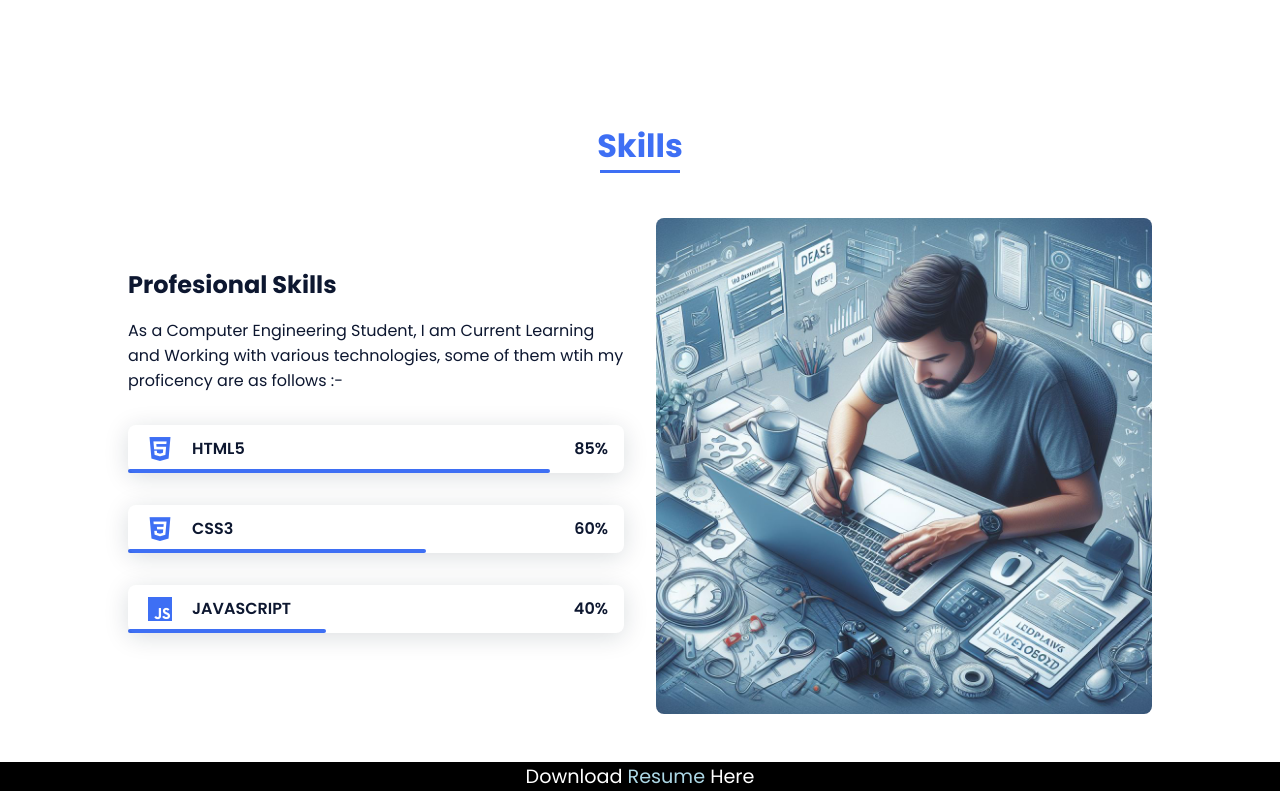
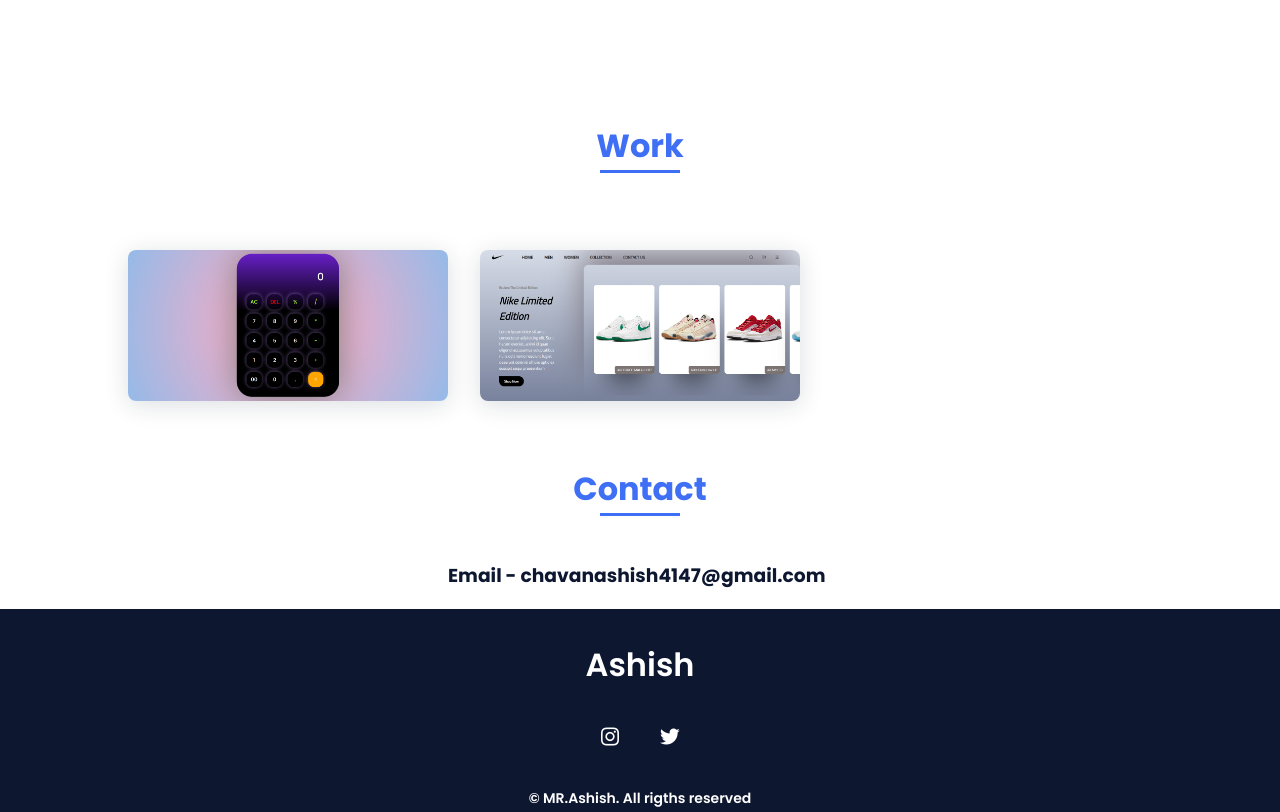
Before and after one commit to MrAsh1/portfolio, a plain HTML site: page index.html in a window 1280 px wide. Shown: the part 1260-2072 px from the top of the page. Drawn offline with nearby package versions, Linux system fonts and the light colour scheme.

Commit message:
Update index.html

```diff
--- a/index.html
+++ b/index.html
@@ -37,7 +37,7 @@
             <!-- HOME-->
             <section class="home bd-grid" id="home">
                 <div class="home__data">
-                    <h1 class="home__title">Hi,<br>I'am <span class="home__title-color">Ashish</span><br>Full-Stack Web Developer</h1>
+                    <h1 class="home__title">Hi,<br>I'am <span class="home__title-color">Ashish</span><br>Java Developer</h1>
 
                     <a href="#" class="button">Contact</a>
                 </div>
@@ -71,65 +71,11 @@
 
                     <div>
                         <h2 class="about__subtitle">I'am Ashish</h2>
-                        <p class="about__text">Hi, I'm Ashish Chavan, a 3rd year student of BE Computer Engineering. I'm passionate about web development and I'm always eager to learn new skills and technologies in this field</p>
+                        <p class="about__text">Hi, I'm Ashish Chavan, a 4th year student of BE Computer Engineering. I'm passionate about Java Development and I'm always eager to learn new skills and technologies in this field</p>
                     </div>
                 </div>
             </section>
 
-            <!-- SKILLS-->
-            <section class="skills section" id="skills">
-                <h2 class="section-title">Skills</h2>
-
-                <div class="skills__container bd-grid">
-                    <div>
-                        <h2 class="skills__subtitle">Profesional Skills</h2>
-                        <p class="skills__text">As a Computer Engineering Student, I am Current Learning and Working with various technologies, some of them wtih my proficency are as follows :- </p>
-                        <div class="skills__data">
-                            <div class="skills__names">
-                                <i class='bx bxl-html5 skills__icon'></i>
-                                <span class="skills__name">HTML5</span>
-                            </div>
-                            <div class="skills__bar skills__html">
-
-                            </div>
-                            <div>
-                                <span class="skills__percentage">85%</span>
-                            </div>
-                        </div>
-                        <div class="skills__data">
-                            <div class="skills__names">
-                                <i class='bx bxl-css3 skills__icon'></i>
-                                <span class="skills__name">CSS3</span>
-                            </div>
-                            <div class="skills__bar skills__css">
-
-                            </div>
-                            <div>
-                                <span class="skills__percentage">60%</span>
-                            </div>
-                        </div>
-                        <div class="skills__data">
-                            <div class="skills__names">
-                                <i class='bx bxl-javascript skills__icon' ></i>
-                                <span class="skills__name">JAVASCRIPT</span>
-                            </div>
-                            <div class="skills__bar skills__js">
-
-                            </div>
-                            <div>
-                                <span class="skills__percentage">40%</span>
-                            </div>
-                        </div>
-
-                    </div>
-                    <div>
-                        <img src="Skills.jpg" alt="" class="skills__img">
-                    </div>
-                </div>
-            </section>
-            <div class="resume">
-                <a href="https://chavanashish4147.hackerresume.io/0ecb4c1b-1526-4f96-9d93-996474fba1d5">Download <span>Resume</span>  Here</a>
-            </div>
             <!--WORK-->
             <section class="work section" id="work">
                 <h2 class="section-title">Work</h2>
```
